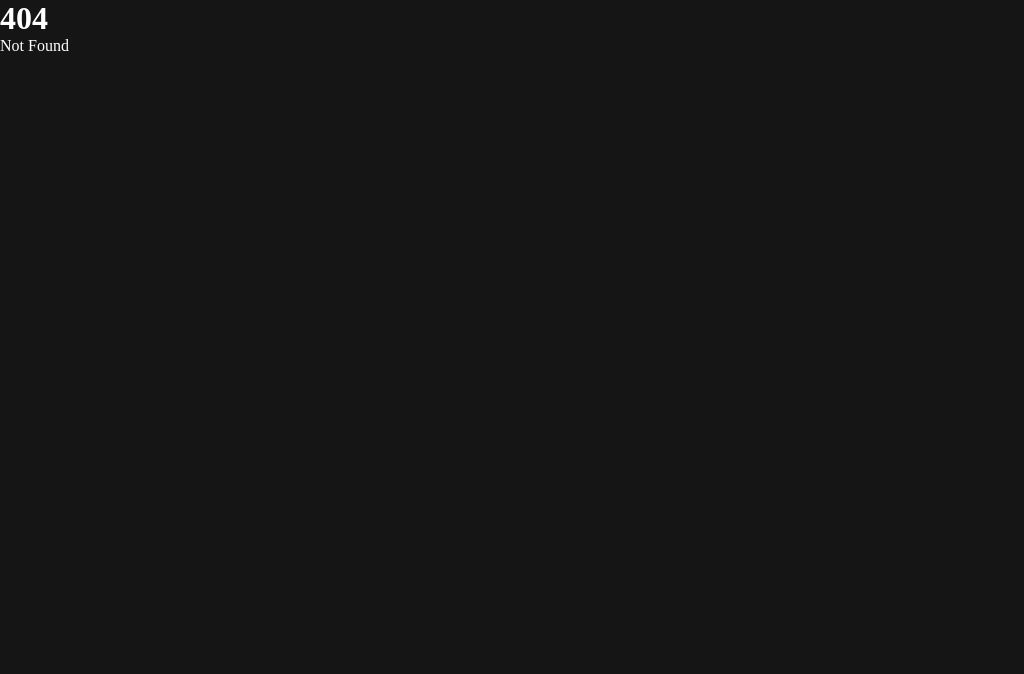
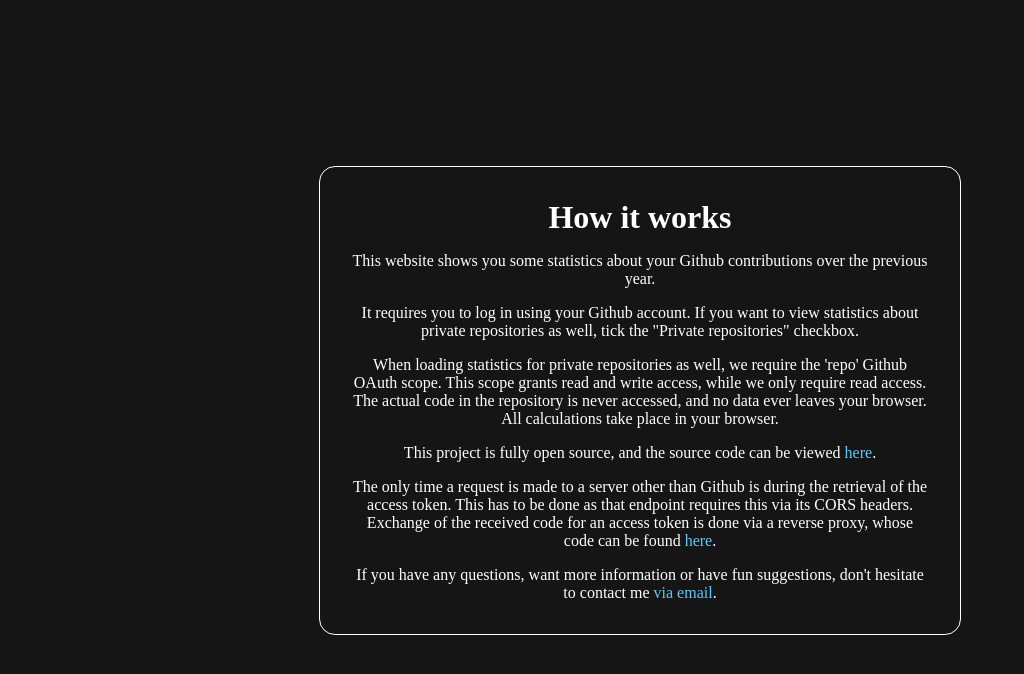
Before and after one commit to thijsheijden/your-year-in-code, a SvelteKit app: page /how-it-works in a window 1280 px wide. Before the commit this address had no page. Shown: the top 674 px of the page, without its empty margins (0-1024 px from the left). Built offline with nearby package versions, Linux system fonts and the light colour scheme; a small style sheet from the web is missing.

Commit message:
Add initial how-it-works page content

```diff
--- a/src/routes/+page.svelte
+++ b/src/routes/+page.svelte
@@ -117,9 +117,10 @@
         </div>
         <div class="flex">
           <!-- svelte-ignore a11y-click-events-have-key-events -->
-          <a class="button" id="login_button" on:click={openOAuthWindow}>Log in using Github</a
+          <a class="button" id="login_button" on:click={openOAuthWindow}
+            >Log in using Github</a
           >
-          <a class="button" id="more_info_button" href="/info">How it works</a>
+          <a class="button" id="more_info_button" href="/how-it-works">How it works</a>
         </div>
         <h5 style="padding-top: 2em;">
           {#if score > 0}
--- /dev/null
+++ b/src/routes/how-it-works/+page.svelte
@@ -0,0 +1,98 @@
+<main>
+  <div id="card">
+    <div id="card_content">
+      <div id="heading">
+        <h1 id="card_title">How it works</h1>
+      </div>
+      <p>
+        This website shows you some statistics about your Github contributions
+        over the previous year.
+      </p>
+      <p>
+        It requires you to log in using your Github account. If you want to view
+        statistics about private repositories as well, tick the "Private
+        repositories" checkbox.
+      </p>
+      <p>
+        When loading statistics for private repositories as well, we require the
+        'repo' Github OAuth scope. This scope grants read and write access,
+        while we only require read access. The actual code in the repository is
+        never accessed, and no data ever leaves your browser. All calculations
+        take place in your browser.
+      </p>
+      <p>
+        This project is fully open source, and the source code can be viewed <a
+          href="https://github.com/thijsheijden/your-year-in-code">here</a
+        >.
+      </p>
+      <p>
+        The only time a request is made to a server other than Github is during
+        the retrieval of the access token. This has to be done as that endpoint
+        requires this via its CORS headers. Exchange of the received code for an
+        access token is done via a reverse proxy, whose code can be found <a
+          href="https://github.com/thijsheijden/your-year-in-code-reverse-proxy"
+          >here</a
+        >.
+      </p>
+      <p>
+        If you have any questions, want more information or have fun suggestions, don't hesitate to contact me <a href="mailto:admin@youryearincode.com">via email</a>.
+      </p>
+    </div>
+  </div>
+</main>
+
+<style lang="scss">
+  main {
+    width: 100vw;
+    height: 100vh;
+
+    display: flex;
+    justify-content: center;
+    align-items: center;
+  }
+
+  #card {
+    border-radius: 1em;
+    border: 1px solid white;
+
+    max-height: 80vh;
+    max-width: 50vw;
+    overflow: scroll;
+  }
+
+  #card::-webkit-scrollbar {
+    display: none;
+  }
+
+  #card_content {
+    padding: 2rem;
+  }
+
+  #card_content::-webkit-scrollbar {
+    display: none;
+  }
+
+  #card_content_heading {
+    display: grid;
+    gap: 1rem;
+    grid-template-columns: repeat(3, 1fr);
+  }
+
+  #heading {
+    text-align: center;
+  }
+
+  #card_title {
+    font-size: 2rem;
+  }
+
+  p {
+    padding-top: 1rem;
+    text-align: center;
+  }
+
+  a {
+    text-decoration: none;
+    color: var(--commit-color);
+  }
+</style>
```
Also changed, not shown: src/routes/info/+page.svelte (deleted).
